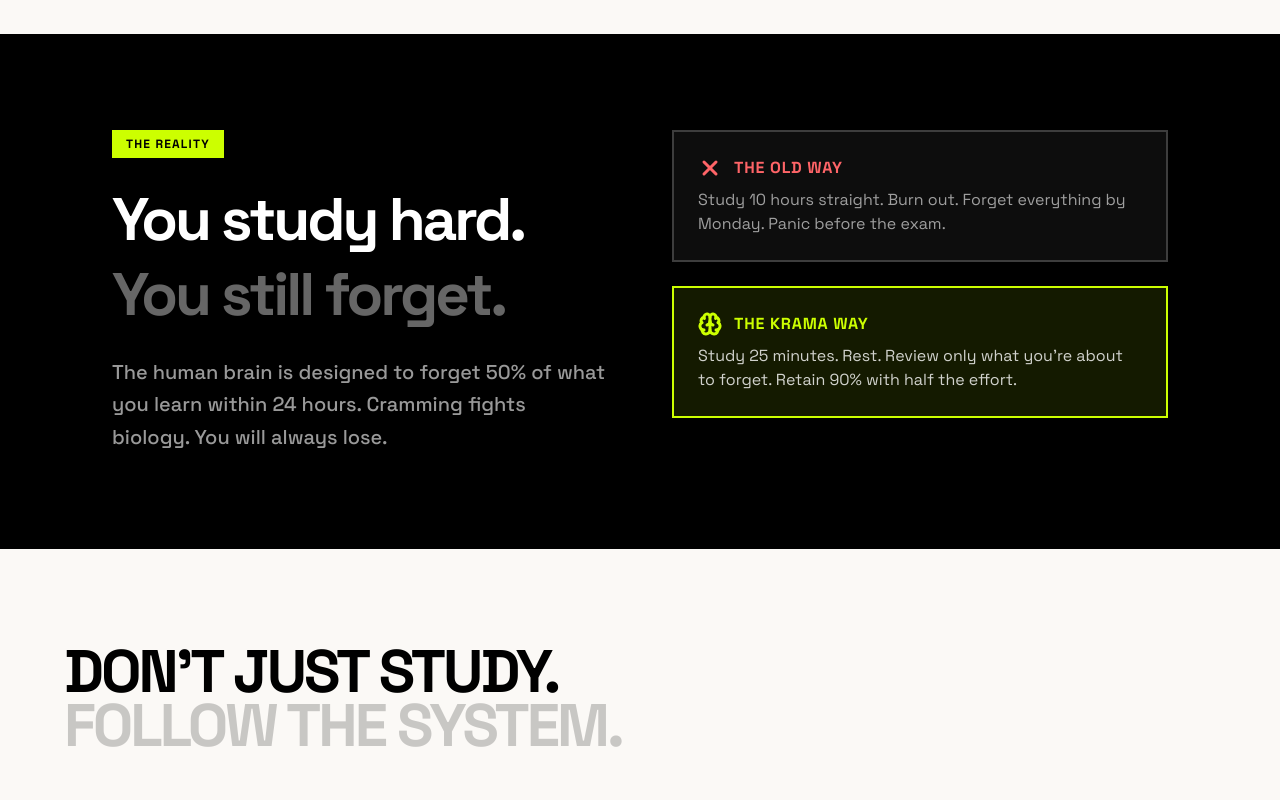
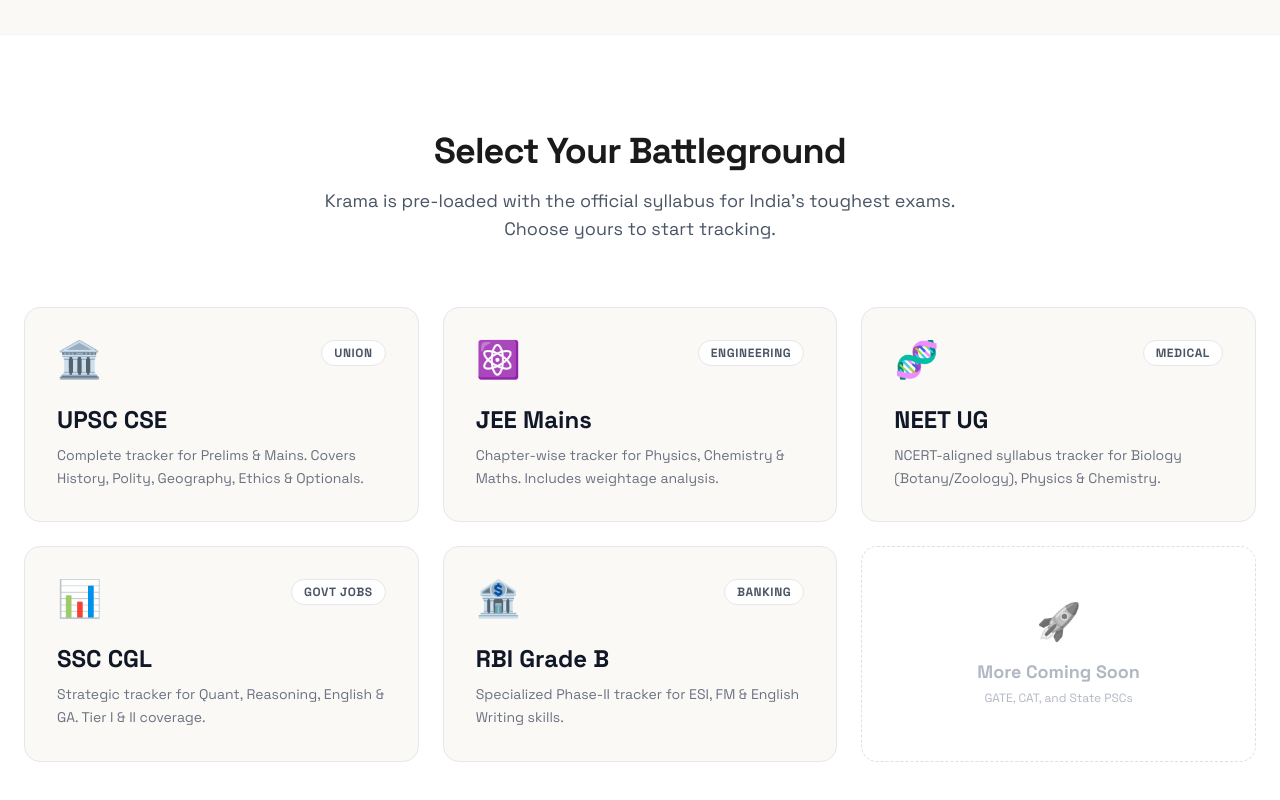
Before and after one commit to saaqllain212/krama-web, a Next.js app: page / in a window 1280 px wide. Shown: the part 860-1660 px from the top of the page. Built offline with nearby package versions, Linux system fonts and the light colour scheme; no server answers.

Commit message:
exam select

```diff
--- /dev/null
+++ b/src/components/landing/ExamSelector.tsx
@@ -0,0 +1,105 @@
+'use client'
+
+import Link from "next/link"
+
+export default function ExamSelector() {
+  return (
+    <section className="py-24 bg-white border-y border-gray-100">
+      <div className="max-w-7xl mx-auto px-6">
+
+        {/* SECTION HEADER */}
+        <div className="text-center mb-16">
+          <h2 className="text-4xl font-bold text-[#1A1A1A] mb-4 tracking-tight">
+            Select Your Battleground
+          </h2>
+          <p className="text-lg text-gray-600 max-w-2xl mx-auto">
+            Krama is pre-loaded with the official syllabus for India's toughest exams.
+            Choose yours to start tracking.
+          </p>
+        </div>
+
+        {/* THE GRID */}
+        <div className="grid grid-cols-1 md:grid-cols-2 lg:grid-cols-3 gap-6">
+
+          {/* UPSC CARD */}
+          <Link href="/syllabus/upsc/history" className="group bg-[#FBF9F6] p-8 rounded-2xl border border-gray-200 hover:border-blue-500 hover:shadow-xl transition-all duration-300">
+            <div className="flex justify-between items-start mb-6">
+              <span className="text-4xl">🏛️</span>
+              <span className="px-3 py-1 bg-white border border-gray-200 text-gray-600 text-xs font-bold rounded-full uppercase tracking-wider">
+                Union
+              </span>
+            </div>
+            <h3 className="text-2xl font-bold text-gray-900 mb-2 group-hover:text-blue-600 transition-colors">UPSC CSE</h3>
+            <p className="text-gray-500 text-sm leading-relaxed">
+              Complete tracker for Prelims & Mains. Covers History, Polity, Geography, Ethics & Optionals.
+            </p>
+          </Link>
+
+          {/* JEE CARD */}
+          <Link href="/syllabus/jee/physics" className="group bg-[#FBF9F6] p-8 rounded-2xl border border-gray-200 hover:border-red-500 hover:shadow-xl transition-all duration-300">
+            <div className="flex justify-between items-start mb-6">
+              <span className="text-4xl">⚛️</span>
+              <span className="px-3 py-1 bg-white border border-gray-200 text-gray-600 text-xs font-bold rounded-full uppercase tracking-wider">
+                Engineering
+              </span>
+            </div>
+            <h3 className="text-2xl font-bold text-gray-900 mb-2 group-hover:text-red-600 transition-colors">JEE Mains</h3>
+            <p className="text-gray-500 text-sm leading-relaxed">
+              Chapter-wise tracker for Physics, Chemistry & Maths. Includes weightage analysis.
+            </p>
+          </Link>
+
+          {/* NEET CARD */}
+          <Link href="/syllabus/neet/biology" className="group bg-[#FBF9F6] p-8 rounded-2xl border border-gray-200 hover:border-green-500 hover:shadow-xl transition-all duration-300">
+            <div className="flex justify-between items-start mb-6">
+              <span className="text-4xl">🧬</span>
+              <span className="px-3 py-1 bg-white border border-gray-200 text-gray-600 text-xs font-bold rounded-full uppercase tracking-wider">
+                Medical
+              </span>
+            </div>
+            <h3 className="text-2xl font-bold text-gray-900 mb-2 group-hover:text-green-600 transition-colors">NEET UG</h3>
+            <p className="text-gray-500 text-sm leading-relaxed">
+              NCERT-aligned syllabus tracker for Biology (Botany/Zoology), Physics & Chemistry.
+            </p>
+          </Link>
+
+          {/* SSC CARD */}
+          <Link href="/syllabus/ssc/cgl" className="group bg-[#FBF9F6] p-8 rounded-2xl border border-gray-200 hover:border-orange-500 hover:shadow-xl transition-all duration-300">
+            <div className="flex justify-between items-start mb-6">
+              <span className="text-4xl">📊</span>
+              <span className="px-3 py-1 bg-white border border-gray-200 text-gray-600 text-xs font-bold rounded-full uppercase tracking-wider">
+                Govt Jobs
+              </span>
+            </div>
+            <h3 className="text-2xl font-bold text-gray-900 mb-2 group-hover:text-orange-600 transition-colors">SSC CGL</h3>
+            <p className="text-gray-500 text-sm leading-relaxed">
+              Strategic tracker for Quant, Reasoning, English & GA. Tier I & II coverage.
+            </p>
+          </Link>
+
+          {/* RBI CARD */}
+          <Link href="/syllabus/rbi/phase2" className="group bg-[#FBF9F6] p-8 rounded-2xl border border-gray-200 hover:border-purple-500 hover:shadow-xl transition-all duration-300">
+            <div className="flex justify-between items-start mb-6">
+              <span className="text-4xl">🏦</span>
+              <span className="px-3 py-1 bg-white border border-gray-200 text-gray-600 text-xs font-bold rounded-full uppercase tracking-wider">
+                Banking
+              </span>
+            </div>
+            <h3 className="text-2xl font-bold text-gray-900 mb-2 group-hover:text-purple-600 transition-colors">RBI Grade B</h3>
+            <p className="text-gray-500 text-sm leading-relaxed">
+              Specialized Phase-II tracker for ESI, FM & English Writing skills.
+            </p>
+          </Link>
+
+          {/* COMING SOON CARD */}
+          <div className="group bg-white p-8 rounded-2xl border border-dashed border-gray-300 flex flex-col justify-center items-center text-center opacity-75">
+            <span className="text-4xl mb-4 grayscale">🚀</span>
+            <h3 className="text-lg font-bold text-gray-400 mb-1">More Coming Soon</h3>
+            <p className="text-gray-400 text-xs">GATE, CAT, and State PSCs</p>
+          </div>
+
+        </div>
+      </div>
+    </section>
+  )
+}
--- a/src/components/landing/LandingPage.tsx
+++ b/src/components/landing/LandingPage.tsx
@@ -2,6 +2,8 @@
 
 import Navbar from "./Navbar"
 import Hero from "./Hero"
+// 1. IMPORT THE NEW COMPONENT
+import ExamSelector from "./ExamSelector"
 import ProblemSection from "./ProblemSection"
 import InteractiveConsole from "./InteractiveConsole"
 import Workflow from "./Workflow"
@@ -11,7 +13,6 @@
 import PricingCard from "./PricingCard"
 import Footer from "./Footer"
 import TopBanner from "./TopBanner"
-// ✅ IMPORT THE NEW ARCHITECT SECTION
 import SyllabusBuilderSection from "./SyllabusBuilderSection"
 
 export default function LandingPage() {
@@ -26,6 +27,10 @@
 
       <main>
         <Hero />
+
+        {/* 3. ADD THE EXAM SELECTOR HERE */}
+        {/* This puts the exam buttons right below the main headline */}
+        <ExamSelector />
 
         {/* The "Why" */}
         <ProblemSection />
@@ -48,7 +53,7 @@
         {/* Pricing */}
         <PricingCard />
 
-        {/* ✅ NEW: PROTOCOL ARCHITECT (Syllabus Helper) */}
+        {/* Protocol Architect (Syllabus Helper) */}
         <SyllabusBuilderSection />
 
       </main>
```
